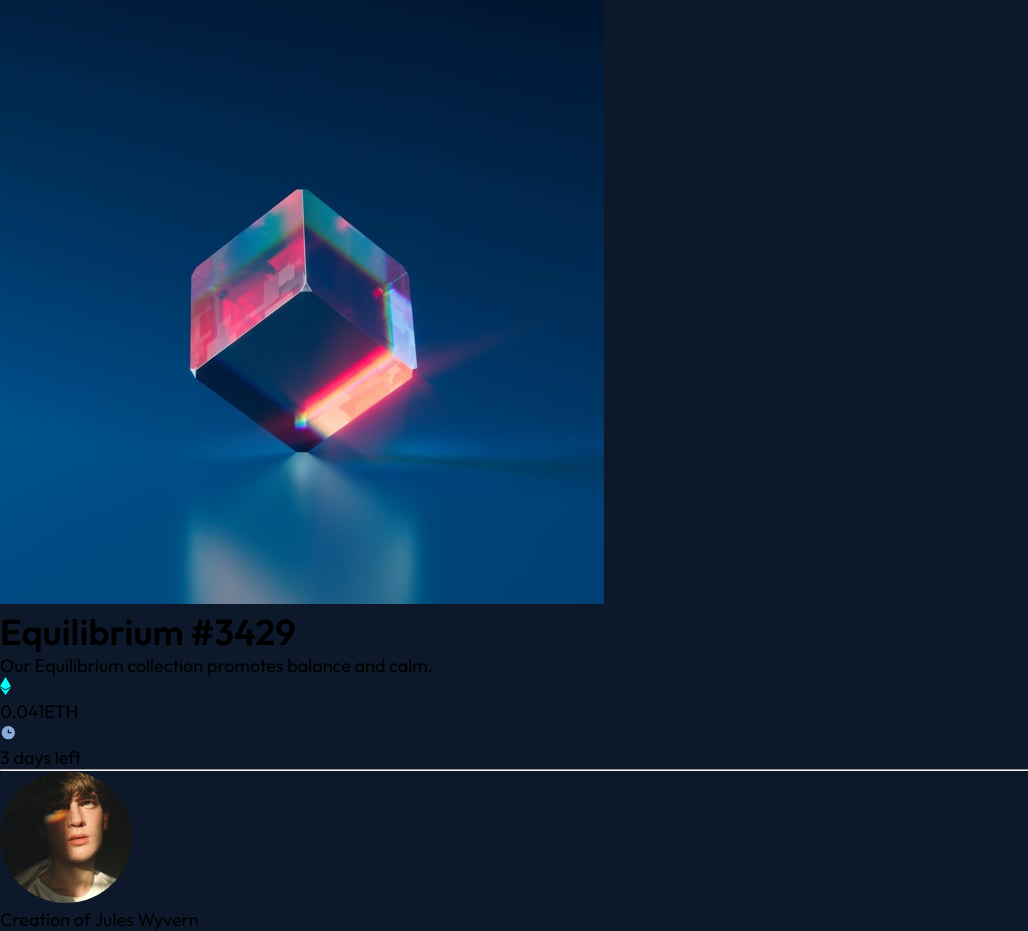
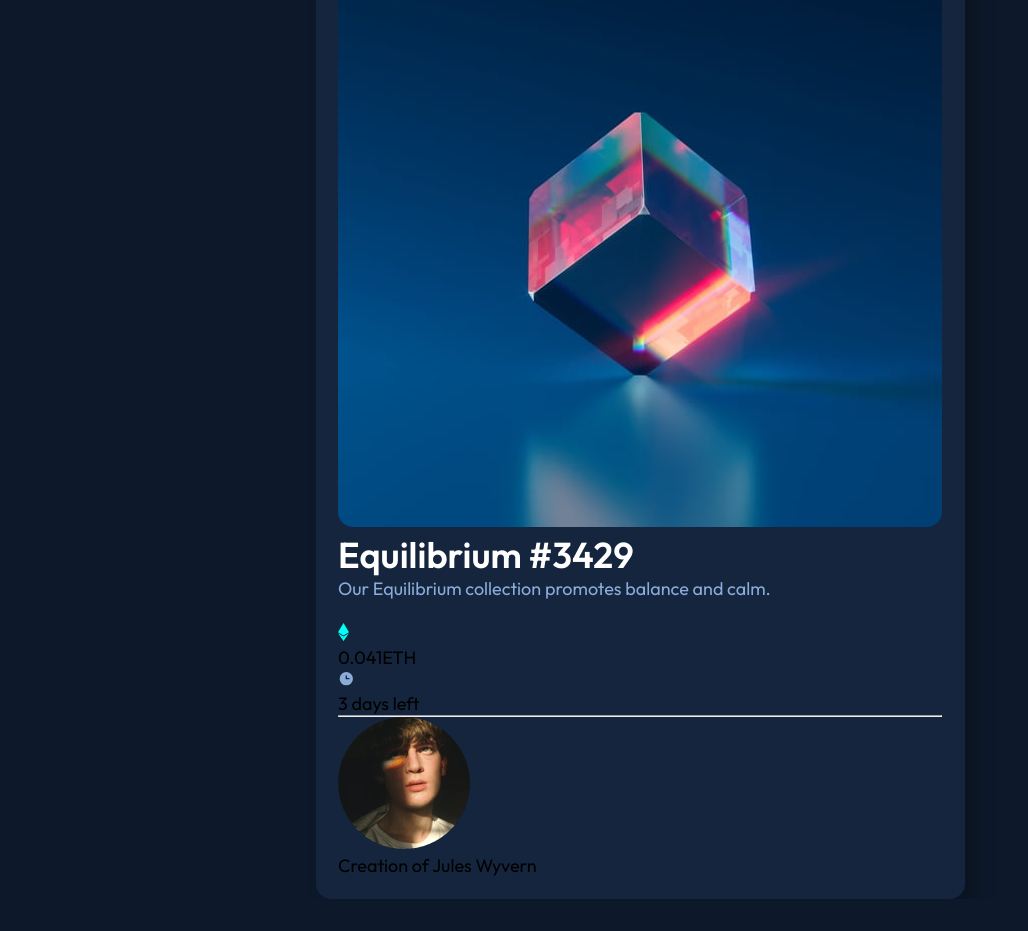
Before and after one commit to rahulvr29/nft-preview-card-component-main, a plain HTML site: page index.html in a window 1280 px wide. Shown: the whole page, without its empty margins (0-1028 px from the left). After the commit the page ends 899 px from the top, so only its background shows below. Drawn offline with Linux system fonts and the light colour scheme; files that its build step writes are made by us from their sources.

Commit message:
css card

```diff
--- a/index.html
+++ b/index.html
@@ -4,17 +4,19 @@
   <meta charset="UTF-8">
   <meta http-equiv="X-UA-Compatible" content="IE=edge">
   <meta name="viewport" content="width=device-width, initial-scale=1.0">
+  <link rel="stylesheet" href="./style.css/style.css">
   <link rel="preconnect" href="https://fonts.googleapis.com">
 <link rel="preconnect" href="https://fonts.gstatic.com" crossorigin>
 <link href="https://fonts.googleapis.com/css2?family=Outfit:wght@300;400;600&display=swap" rel="stylesheet">
-<link rel="stylesheet" href="style.css">
   <link rel="shortcut icon" href="./images/favicon-32x32.png" type="image/x-icon">
+
   <title>NFT Preview Card Component</title>
+
 </head>
 <body>
   <div class="card">
     <div class="card-image-container">
-      <img src="./images/image-equilibrium.jpg" alt="" class="card-img">
+      <img src="./images/image-equilibrium.jpg" alt="img" class="card-img">
     <h1 class="card-title">Equilibrium #3429 </h1>
     <p class="card-description"> Our Equilibrium collection promotes balance and calm.</p>
   </div>
--- /dev/null
+++ b/style.css/style.css
@@ -0,0 +1,55 @@
+*{
+  margin: 0%;
+  padding: 0%;
+  box-sizing: border-box;
+}
+html{
+  font-size: 18px;
+}
+:root {
+    --radius: 0.85rem;
+    --clr-Soft-blue: hsl(215, 51%, 70%);
+    --clr-Cyan: hsl(178, 100%, 50%);
+    --clr-main-bg: hsl(217, 54%, 11%);
+    --clr-card-bg: hsl(216, 50%, 16%);
+    --clr-line: hsl(215, 32%, 27%);
+    --clr-White: hsl(0, 0%, 100%);
+  }
+body{
+  font-family: 'Outfit', sans-serif;
+  height: 100vh;
+  width: 100vw;
+  background-color:var(--clr-main-bg);
+  display: flex;
+  align-items: center;
+  justify-content: center;
+  }
+img{
+  max-width: 100%;
+  height: auto;
+  object-fit: contain;
+
+}
+.card{
+  background-color: var(--clr-card-bg);
+  width: 18.5rem
+  height:auto;
+  padding: 1.25rem;
+  border-radius: var(--radius);
+  box-shadow: 12px 12px 19px rgba(0, 0, 0, 0.25);
+
+  display: flex;
+  flex-direction: column;
+  gap: 1.25rem;
+
+}
+.card-img{
+  border-radius: var(--radius);
+}
+.card-title{
+  color: var(--clr-White)
+}
+.card-description{
+  color: var(--clr-Soft-blue);
+  font-size: 1rem;
+}
--- a/style/style.css
+++ /dev/null
@@ -1,33 +0,0 @@
-*{
-  margin: 0%;
-  padding: 0%;
-  box-sizing: border-box;
-}
-html{
-  font-size: 18px;
-}
-body{
-  font-family: 'Outfit', sans-serif;
-  width: 100vw;
-  height: 100vh;
-  background-color: var(--clr-main-bg);
-}
-:root {
---radius:0.85;
---clr-Soft-blue: hsl(215, 51%, 70%);
---clr-Cyan: hsl(178, 100%, 50%);
---clr-main-bg: hsl(217, 54%, 11%);
---clr-card-bg: hsl(216, 50%, 16%);
---clr-line: hsl(215, 32%, 27%);
---clr-White: hsl(0, 0%, 100%);
-
-}
-img{
-  max-width: 100%;
-  height: auto;
-  -o-object-fit: contain;
-  object-fit: contain;
-}
-.card{
-  background-color: var(--clr-main-bg);
-}
```
